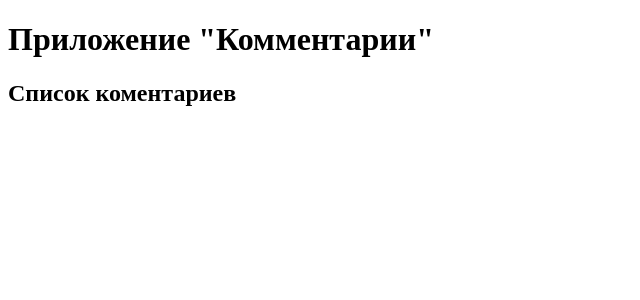
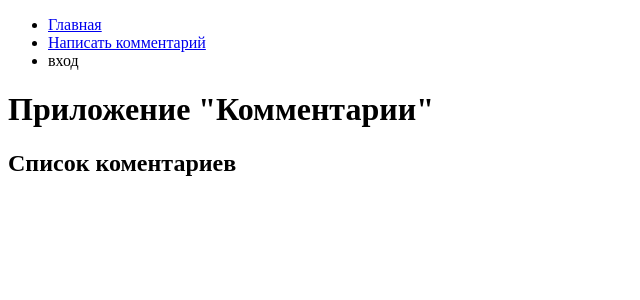
Before and after one commit to pavelusov/advancedReactWorkspace, a React (Create React App) app: page / in a window 1280 px wide. Shown: the top 300 px of the page, without its empty margins (0-640 px from the left). Built offline with nearby package versions, Linux system fonts and the light colour scheme.

Commit message:
Write nav menu in header

```diff
--- a/src/components/App.js
+++ b/src/components/App.js
@@ -1,15 +1,36 @@
 import React, { Component } from 'react';
 import { connect } from 'react-redux';
-import { Route } from 'react-router-dom';
+import { Route, Link } from 'react-router-dom';
 
 // Application components
 import CommentBox from 'components/CommentBox';
 import CommentList from 'components/CommentList';
 
 class App extends Component {
+  renderButton = () => {
+    return (
+      <div>вход</div>
+    )
+  };
+
+  renderHeader = () => {
+    return (
+      <ul>
+        <li>
+          <Link to='/'>Главная</Link>
+        </li>
+        <li>
+          <Link to='/post'>Написать комментарий</Link>
+        </li>
+        <li>{this.renderButton()}</li>
+      </ul>
+    );
+  };
+
   render() {
     return (
       <div>
+        {this.renderHeader()}
         <h1>Приложение "Комментарии"</h1>
         <Route path='/post' component={CommentBox} />
         <Route path='/' exact component={CommentList} />
```
